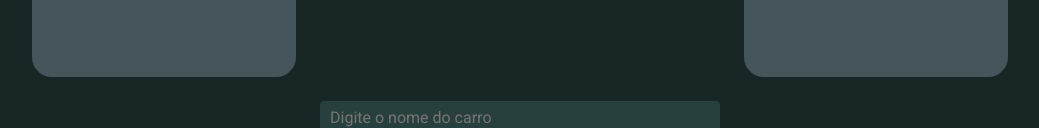
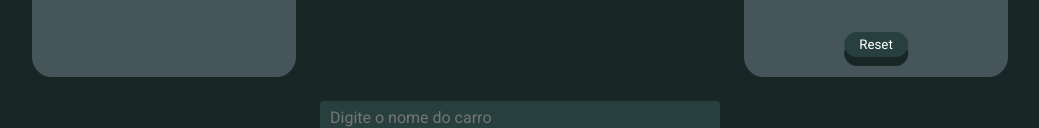
Before and after one commit to iiai22/vitejs-vite-nfz5ep, a website built with Vite: page index.html in a window 1280 px wide. Shown: the part 513-641 px from the top of the page, without its empty margins (120-1159 px from the left). Built offline with nearby package versions, Linux system fonts and the light colour scheme.

Commit message:
3 files modified

```diff
--- a/index.html
+++ b/index.html
@@ -19,6 +19,7 @@
       <div class="data-container-r grid-row-span-2">
         Last Score:
         <ul></ul>
+        <button class="reset">Reset</button>
       </div>
     </div>
 
--- a/main.js
+++ b/main.js
@@ -79,9 +79,13 @@ function atualizarUltimosScores() {
   }
 }
 
+
+
 // Atualizar o melhor score no HTML
 function atualizarMelhorScore() {
-  const scoresOrdenados = scores.sort((a, b) => b - a);
+  const scoresOrdenados = scores
+    .filter((score) => score !== 0)
+    .sort((a, b) => b - a);
 
   // Limpar o conteúdo anterior
   melhorScoreElement.innerHTML = '';
--- a/style.css
+++ b/style.css
@@ -129,3 +129,21 @@
 li {
   background-color: #455559;
 }
+
+.reset {
+  position: absolute;
+  padding: 5px 15px;
+  color: white;
+  background-color: #28403d;
+  border: none;
+  border-radius: 15px;
+  box-shadow: 0 9px #182625;
+  bottom: 10px;
+  transform: translate(-50%, 0);
+}
+
+.reset:active {
+  background-color: #28403d;
+  box-shadow: 0 5px #182625;
+  transform: translate(-50%, 4px);
+}
```
